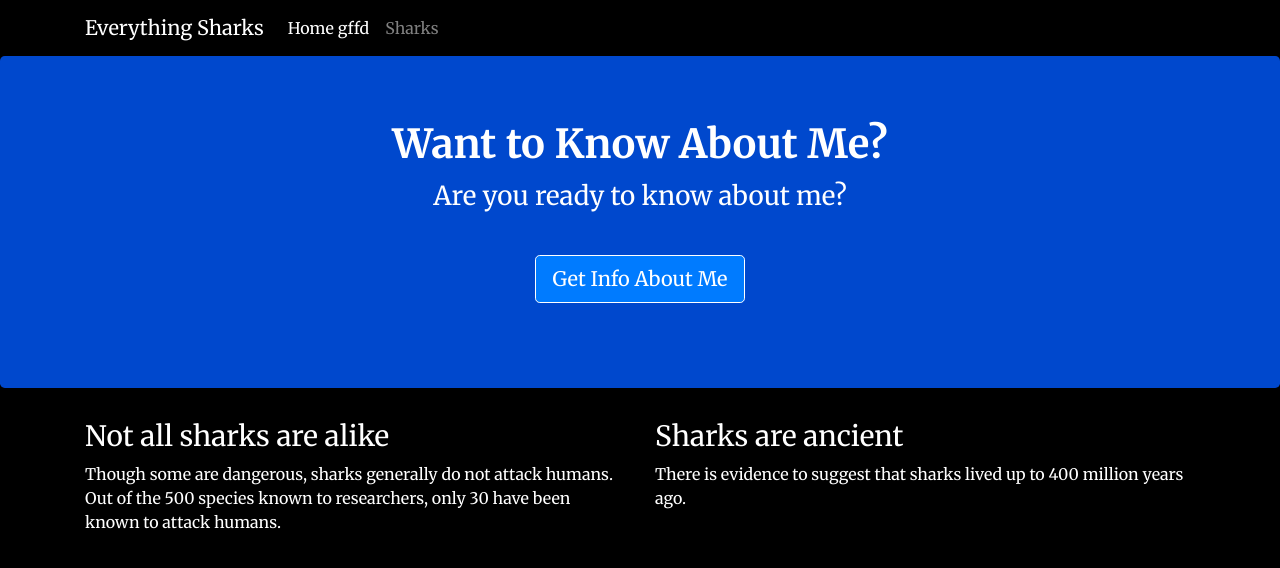
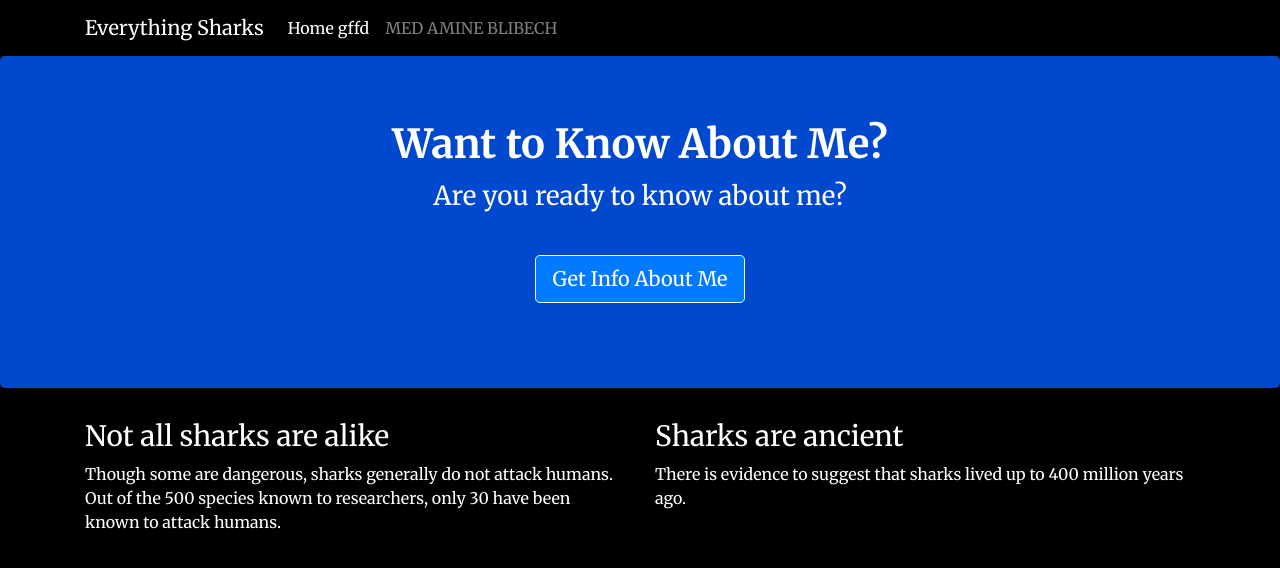
Before and after one commit to med3633/node_project, a website: page views/index.html in a window 1280 px wide. Drawn offline with nearby package versions, Linux system fonts and the light colour scheme.

Commit message:
update interface ............

```diff
--- a/views/index.html
+++ b/views/index.html
@@ -19,7 +19,7 @@
                 <ul class="nav navbar-nav mr-auto">
                     <li class="active nav-item"><a href="/" class="nav-link">Home gffd</a>
                     </li>
-                    <li class="nav-item"><a href="/sharks" class="nav-link">Sharks</a>
+                    <li class="nav-item"><a href="/sharks" class="nav-link">MED AMINE BLIBECH</a>
                     </li>
                 </ul>
             </div>
```
